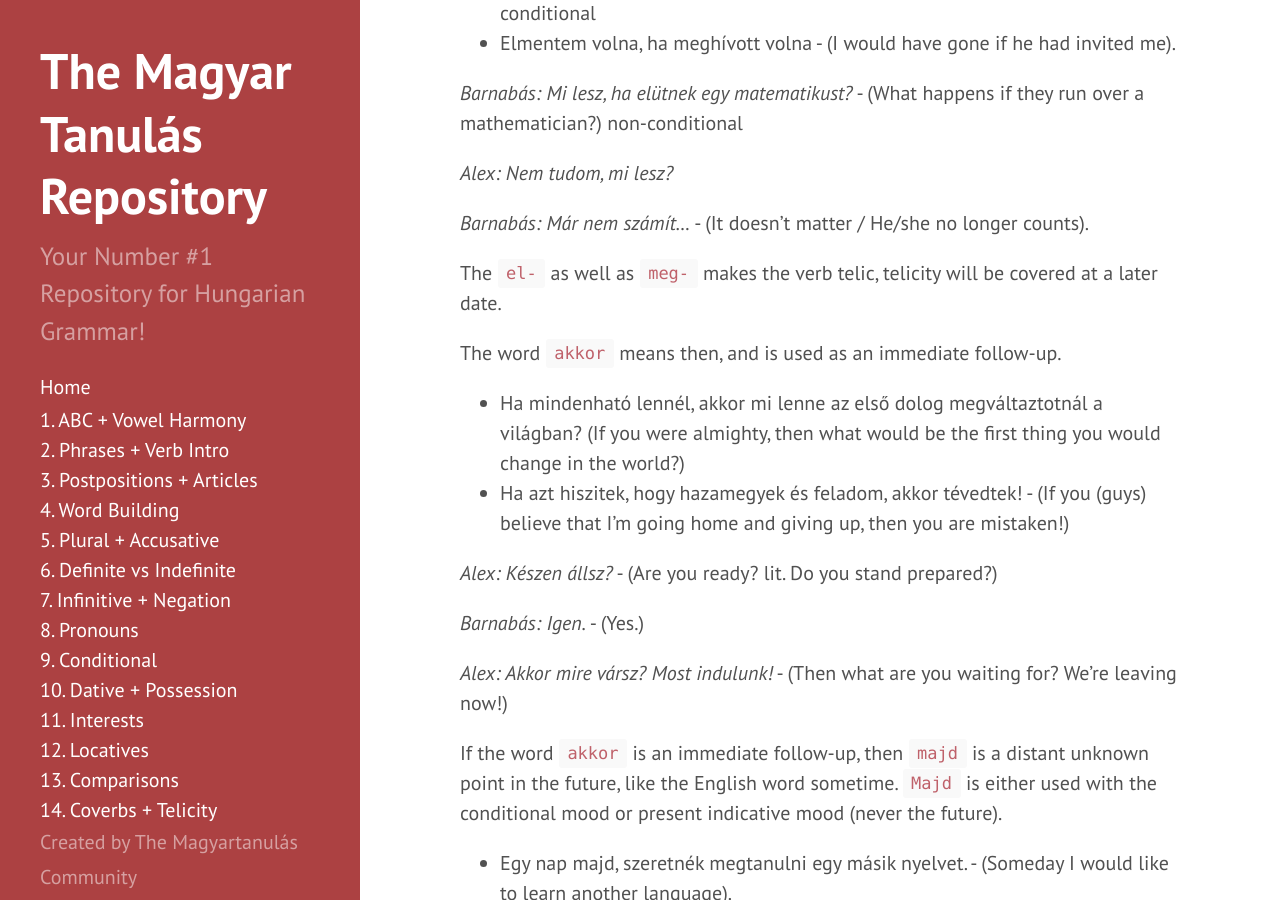
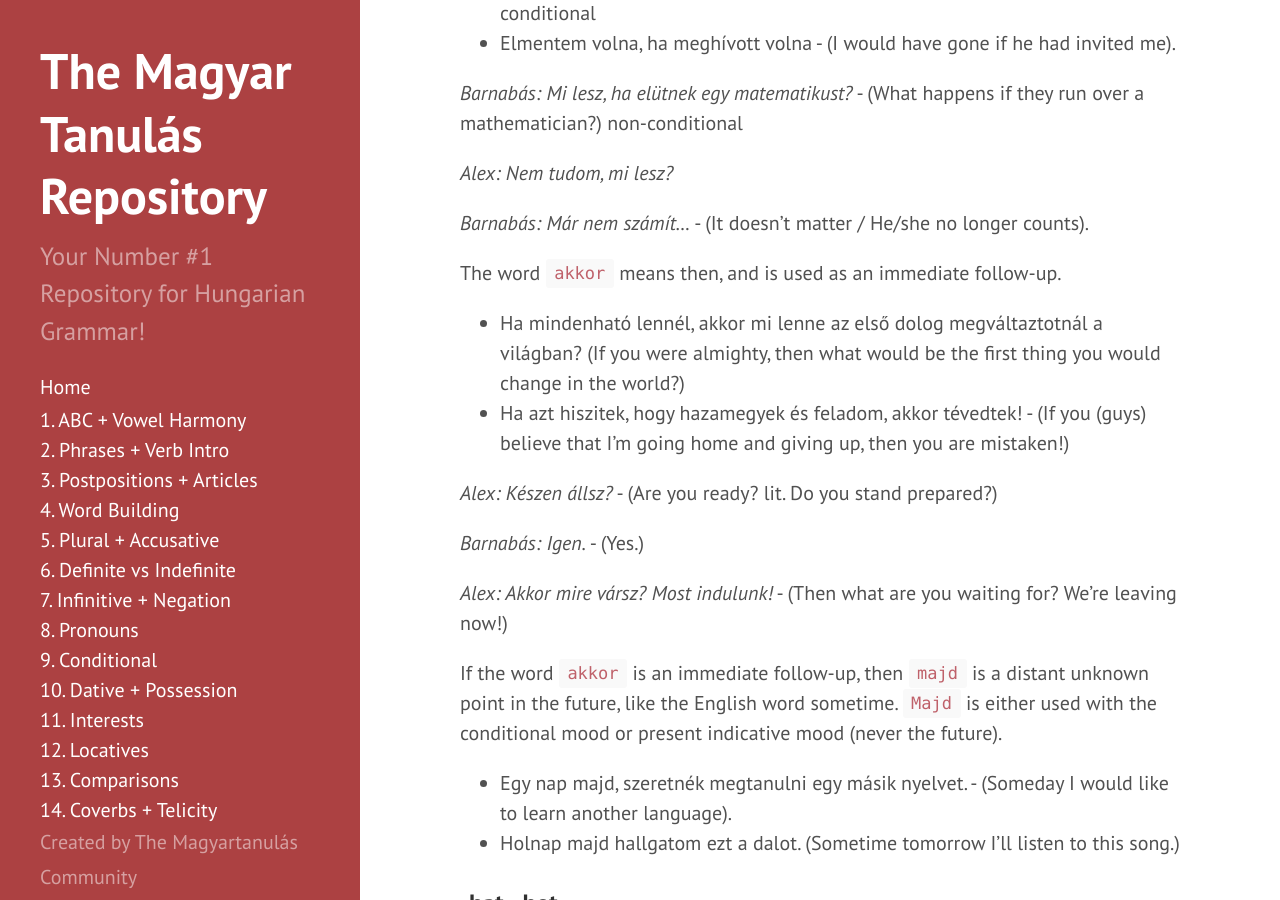
Before and after one commit to Magyartanulas/magyartanulas.github.io, a Jekyll site: the page built from conditional_mood.md, in a window 1280 px wide and 900 px high, scrolled down 3047 px. Built offline with Jekyll 4.4.1, drawn with Linux system fonts in a browser that asks for light colours; Markdown is read by kramdown in place of the engine named in the settings; some of the changed text lies outside the part shown.

Commit message:
Update conditional_mood.md

```diff
--- a/conditional_mood.md
+++ b/conditional_mood.md
@@ -87,8 +87,6 @@ The word `ha` means if, and is not limited to the conditional mood.
 
 *Barnabás: Már nem számít...* - (It doesn't matter / He/she no longer counts).
 
-The `el-` as well as `meg-` makes the verb telic, telicity will be covered at a later date.
-
 The word `akkor` means then, and is used as an immediate follow-up.
 
 * Ha mindenható lennél, akkor mi lenne az első dolog megváltaztotnál a világban? (If you were almighty, then what would be the first thing you would change in the world?)
```
Also changed, not shown: other parts of conditional_mood.md (+2 -0 lines).
